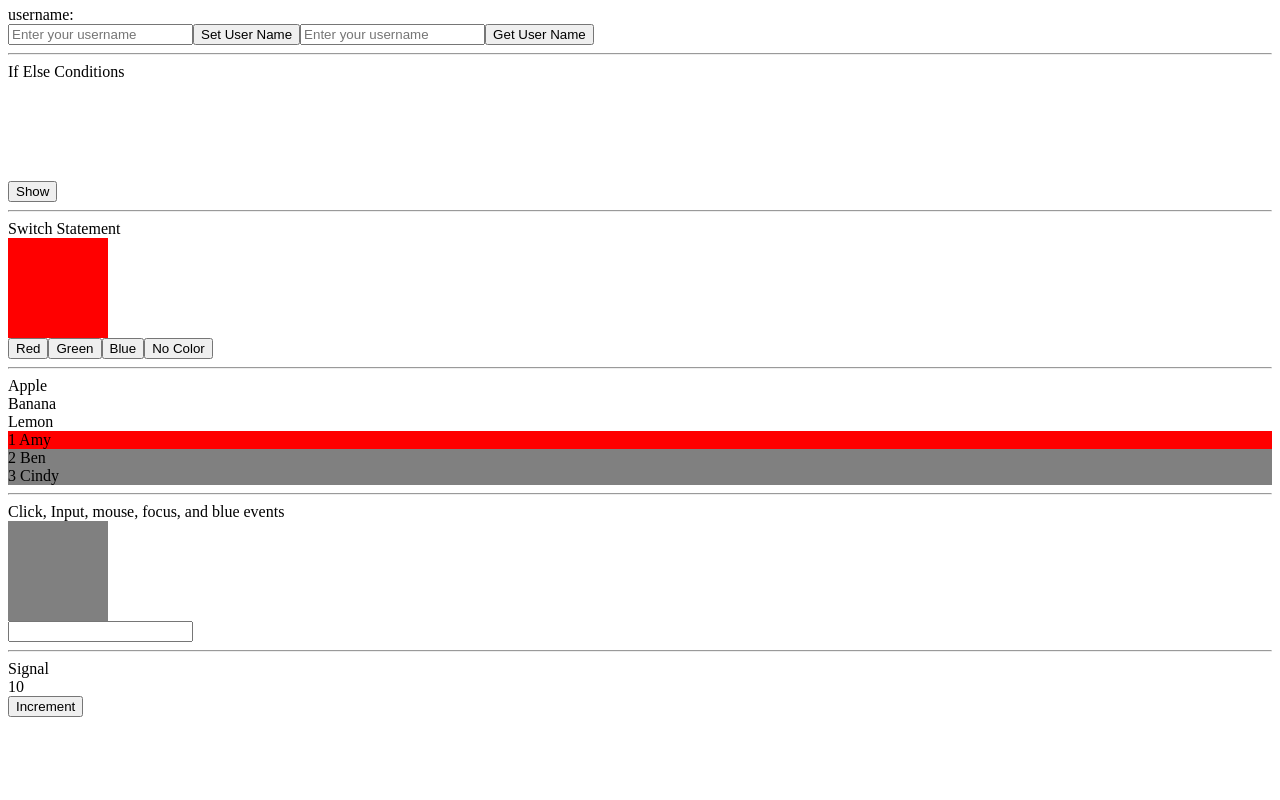
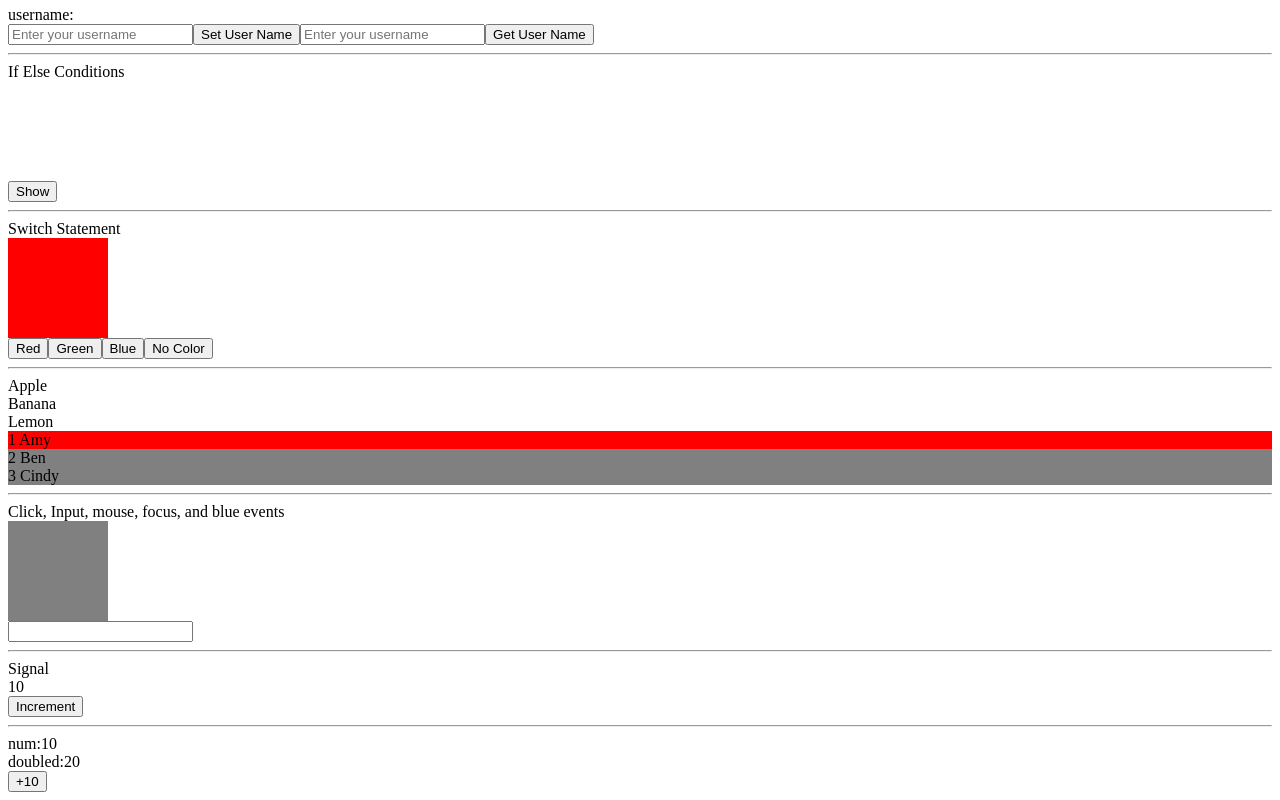
Before and after one commit to HuiyuLiz/angular-learning-notes, an Angular app: page / in a window 1280 px wide. Shown: the part 186-986 px from the top of the page. Before the commit the page ends 911 px from the top, so only its background shows below. Built offline with nearby package versions, Linux system fonts and the light colour scheme.

Commit message:
feat: Add functionality to double a number and increment by ten in the app

```diff
--- a/src/app/app.html
+++ b/src/app/app.html
@@ -65,3 +65,7 @@ style="color: white; width: 100px; height: 100px; background-color: gray;"></div
 <div>Signal</div>
 <div>{{signalCount ()}}</div>
 <button (click)="incrementSignalCount()">Increment</button>
+<hr/>
+<div>num:{{num()}}</div>
+<div>doubled:{{doubled()}}</div>
+<button  (click)="increaseByTen()">+10</button>
--- a/src/app/app.ts
+++ b/src/app/app.ts
@@ -1,4 +1,4 @@
-import { Component, effect, signal } from '@angular/core';
+import { Component, computed, effect, signal, WritableSignal,Signal } from '@angular/core';
 import { Login } from './login/login';
 
 @Component({
@@ -21,6 +21,8 @@ export class App {
     {id:3,name:'Cindy'}
   ]
   signalCount =signal(10)
+  num:WritableSignal<number>=signal(10)
+  doubled:Signal<number> = computed(()=>this.num()*2)
 
   constructor(){
     effect(()=>{
@@ -69,4 +71,8 @@ export class App {
   incrementSignalCount (){
     this.signalCount .set(this.signalCount ()+1)
   }
+
+  increaseByTen(){
+    this.num.update(val=>val+10)
+  }
 }
```
